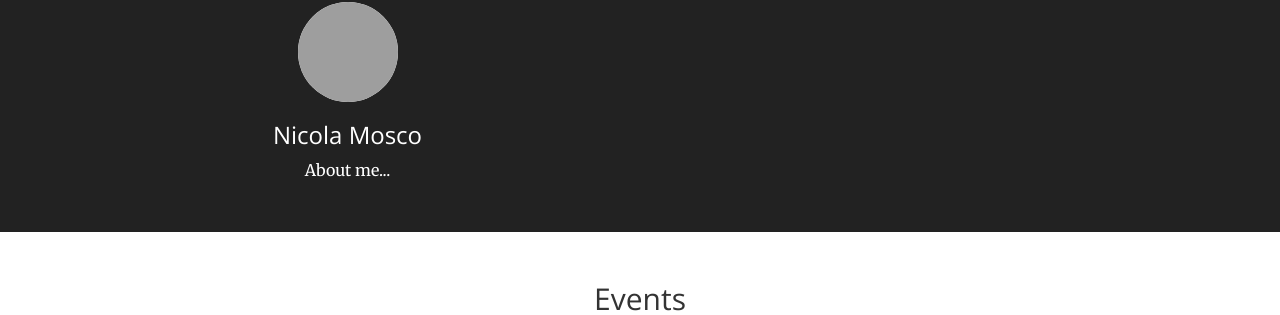
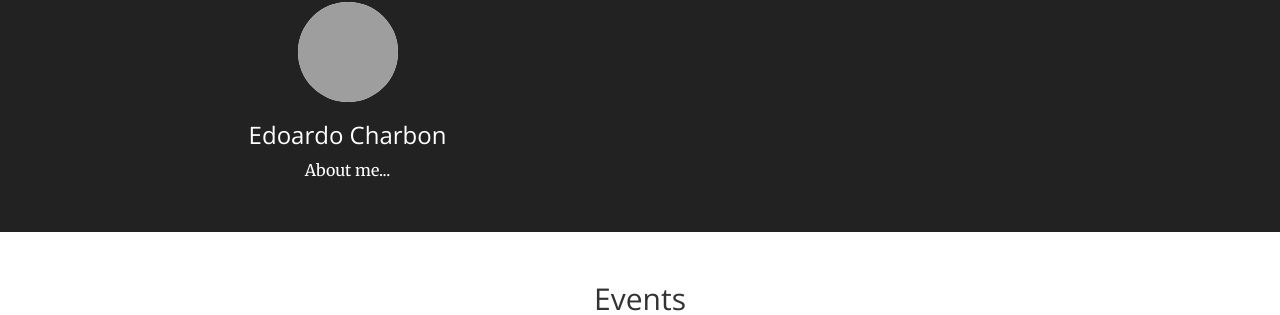
Before and after one commit to hoursec/github.io, a Jekyll site: the page built from index.html, in a window 1280 px wide and 900 px high, scrolled down 2249 px. Shown: the part 142-457 px from the top of the window. Built offline with Jekyll 4.4.1, drawn with Linux system fonts in a browser that asks for light colours; grey boxes are pictures that could not be loaded.

Commit message:
Update team.html

```diff
--- a/_includes/team.html
+++ b/_includes/team.html
@@ -27,7 +27,7 @@
           <div class="col-lg-6 col-md-6 text-center">
               <div class="service-box">
                   <img src="img/male.png" class="circular--square" width="100" height="100">
-                  <h3>Nicola Mosco</h3>
+                  <h3>Edoardo Charbon</h3>
                   <p class="text-white">About me...</p>
               </div>
           </div>
```
